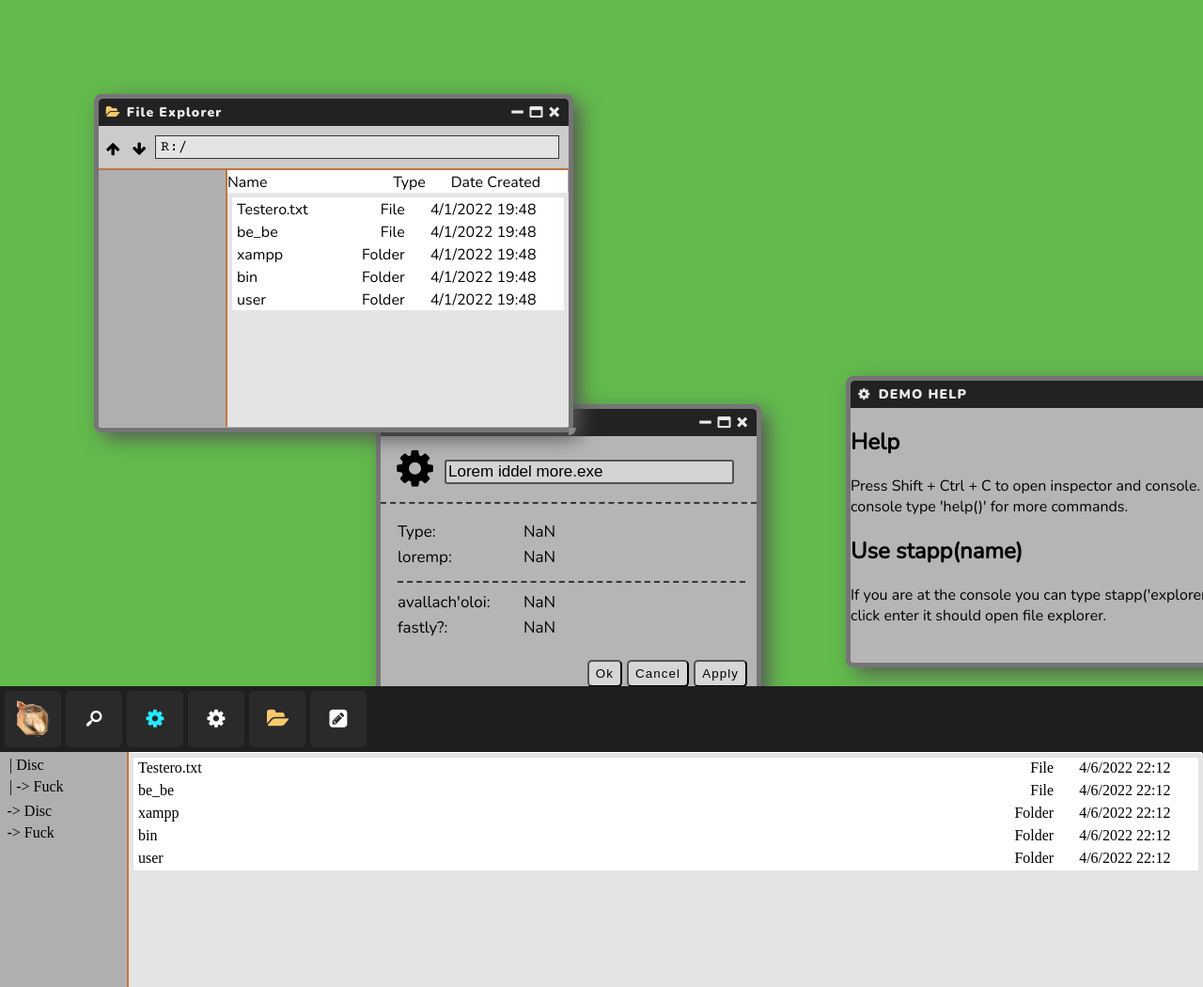
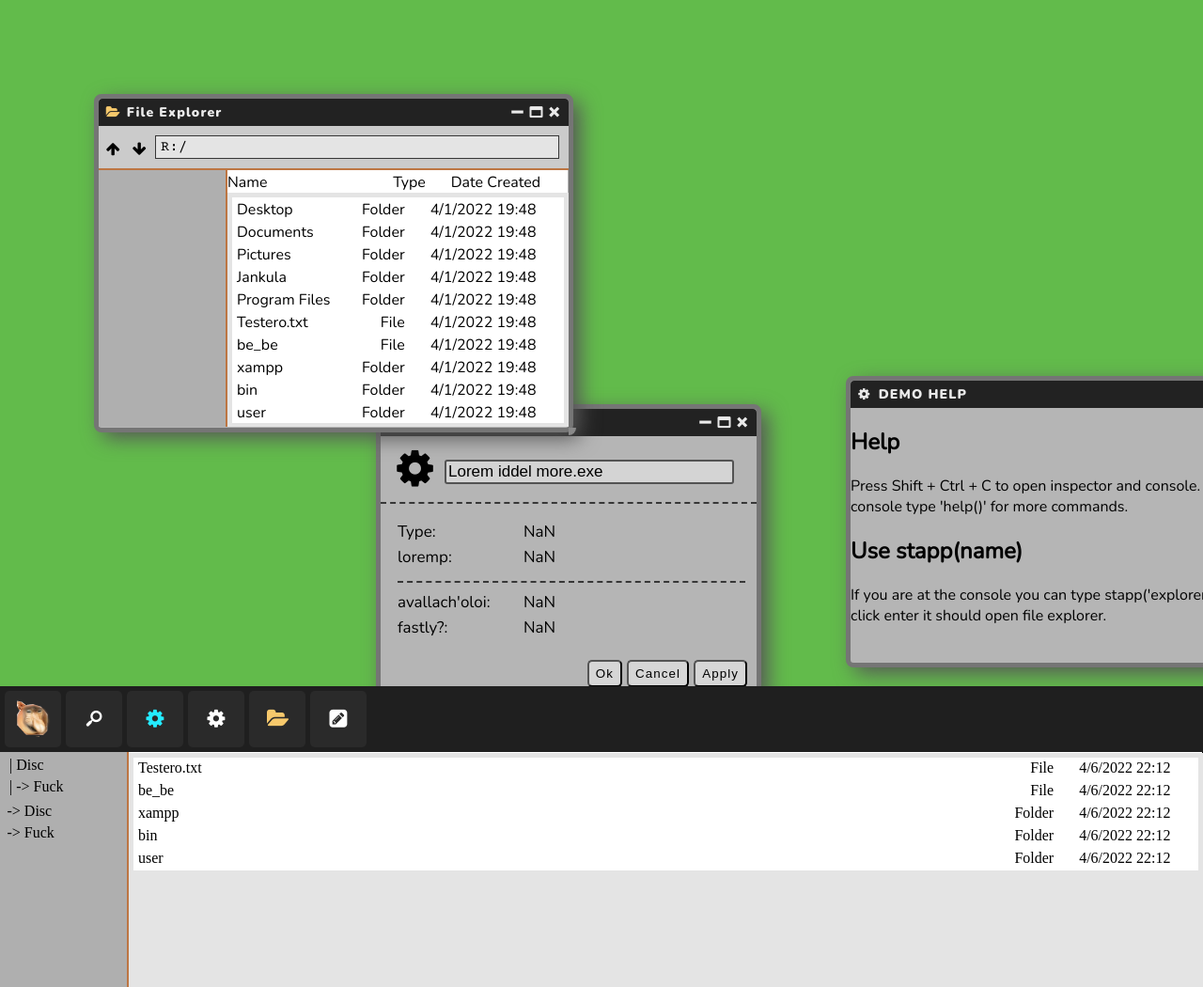
Before and after one commit to Ichigo002/Jankula-12, a plain HTML site: page index.html in a window 1280 px wide. Shown: the top 1050 px of the page at 94% size. Drawn offline with Linux system fonts and the light colour scheme.

Commit message:
create basic structure files and attributes of files

```diff
--- a/scripts/context-menu.js
+++ b/scripts/context-menu.js
@@ -1,6 +1,7 @@
 var SEPARATOR = "sep";
 var STANDARD = "std";
 var SPLITTER = "spr";
+var DISABLED = "dsbld";
 
 class ContextMenu {
     constructor() {
@@ -70,6 +71,9 @@ class ContextMenu {
             break;
             case SEPARATOR:
                 html += '<div class="menu-sep" onclick="' + element.action + '">'+element.content+'</div>';
+            break;
+            case DISABLED:
+                html += '<div class="menu-option-disabled">'+element.content+'</div>';
             break;
             case SPLITTER:
                 let opts = "";
@@ -182,8 +186,12 @@ class MenuTemplate {
 
     }
 
-    pushNewOption(title, action) {
-        return this.menu.push(new _MenuTempOption_(STANDARD, title, action));
+    pushNewOption(title, action, disabled) {
+        if(disabled) {
+            return this.menu.push(new _MenuTempOption_(DISABLED, title, action));
+        } else {
+            return this.menu.push(new _MenuTempOption_(STANDARD, title, action));
+        }
     }
 
     pushNewSeparator() {
--- a/scripts/file-system.js
+++ b/scripts/file-system.js
@@ -15,6 +15,28 @@ class FileSystem {
         }
 
         this.root_folder = new Folder(this.begin());
+
+        let fol = new Folder("Desktop");
+        fol.removeAttr(REMOVABLE).removeAttr(EDITABLE).removeAttr(CHANGEABLE_NAME);
+        this.root_folder.pushBinder(fol);
+
+        fol = new Folder("Documents");
+        fol.removeAttr(REMOVABLE).removeAttr(EDITABLE).removeAttr(CHANGEABLE_NAME);
+        this.root_folder.pushBinder(fol);
+
+        fol = new Folder("Pictures");
+        fol.removeAttr(REMOVABLE).removeAttr(EDITABLE).removeAttr(CHANGEABLE_NAME);
+        this.root_folder.pushBinder(fol);
+
+        fol = new Folder("Jankula");
+        fol.removeAttr(REMOVABLE).removeAttr(EDITABLE).removeAttr(CHANGEABLE_NAME);
+        this.root_folder.pushBinder(fol);
+
+        this.root_folder.getByName("Jankula").pushBinder(new Folder("For Beginners"));
+
+        fol = new Folder("Program Files");
+        fol.removeAttr(REMOVABLE).removeAttr(EDITABLE).removeAttr(CHANGEABLE_NAME);
+        this.root_folder.pushBinder(fol);
     }
 
     // Reads input path and returns directory on which path pointed
@@ -274,10 +296,12 @@ class BinderObject {
                 this.attributes.splice(i, 1);
             }
         }
+        return this;
     }
 
     addAttr(attr) {
         this.attributes.push(attr);
+        return this;
     }
 
     checkAttr(attr) {
--- a/scripts/windows/system/win-sys-explorer.js
+++ b/scripts/windows/system/win-sys-explorer.js
@@ -185,9 +185,6 @@ class Win_Explorer extends Window {
     deleteItem() {
         if(this.selected_item != NONE) {
             let item = this.ptr.getItemBy(this.selected_item);
-            if(!item.checkAttr(REMOVABLE)) {
-                return false;
-            }
             let tp = item.type() == DIR ? "Folder" : "File";
             let contains = "";
 
@@ -316,27 +313,24 @@ class Win_Explorer extends Window {
             case DIR:
                 menu = new MenuTemplate('Folder :: ' + item.name);
                 menu.pushNewOption("Open", 'wins['+this.id_win+'].goInto()');
-                menu.pushNewOption("Rename", 'wins['+this.id_win+'].renameItem()');
-                menu.pushNewOption("Delete", 'wins['+this.id_win+'].deleteItem()');
+                menu.pushNewOption("Rename", 'wins['+this.id_win+'].renameItem()', !item.checkAttr(CHANGEABLE_NAME));
+                menu.pushNewOption("Delete", 'wins['+this.id_win+'].deleteItem()', !item.checkAttr(REMOVABLE));
                 menu.pushNewSeparator();
-                menu.pushNewOption("Cut", null);
-                menu.pushNewOption("Copy", null);
-                menu.pushNewOption("Paste", null);
+                menu.pushNewOption("Cut", null, !item.checkAttr(COPYABLE));
+                menu.pushNewOption("Copy", null, !item.checkAttr(COPYABLE));
                 menu.pushNewSeparator();
-                menu.pushNewOption("Copy Path", null);
+                menu.pushNewOption("Copy Path", null, true);
                 menu.pushNewSeparator();
                 menu.pushNewOption("Properties", 'wins['+this.id_win+'].openProp()');
-
             break;
             case FILE:
                 menu = new MenuTemplate('File ::   ' + item.name);
                 menu.pushNewOption("Open", null);
-                menu.pushNewOption("Rename", 'wins['+this.id_win+'].renameItem()');
-                menu.pushNewOption("Delete", 'wins['+this.id_win+'].deleteItem()');
+                menu.pushNewOption("Rename", 'wins['+this.id_win+'].renameItem()', !item.checkAttr(CHANGEABLE_NAME));
+                menu.pushNewOption("Delete", 'wins['+this.id_win+'].deleteItem()', !item.checkAttr(REMOVABLE));
                 menu.pushNewSeparator();
-                menu.pushNewOption("Cut", null);
-                menu.pushNewOption("Copy", null);
-                menu.pushNewOption("Paste", null);
+                menu.pushNewOption("Cut", null, !item.checkAttr(COPYABLE));
+                menu.pushNewOption("Copy", null, !item.checkAttr(COPYABLE));
                 menu.pushNewSeparator();
                 menu.pushNewOption("Properties", 'wins['+this.id_win+'].openProp()');
             break;
--- a/styles/main-style.css
+++ b/styles/main-style.css
@@ -116,6 +116,9 @@ input {
     }
 
 .menu-option-disabled {
+    padding-left: 5px;
+    padding-right: 5px;
+    text-align: left;
     color: #959595;
 }
 
```
Also changed, not shown: to-do-list.txt.
